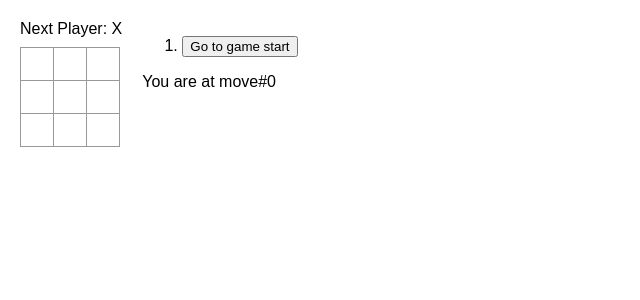
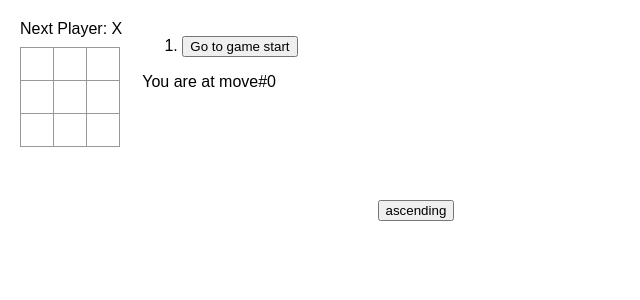
Before and after one commit to armcortex3445/react-tutorial-tic-tae-toe, a React (Create React App) app: page / in a window 1280 px wide. Shown: the top 300 px of the page, without its empty margins (0-640 px from the left). Built offline with nearby package versions, Linux system fonts and the light colour scheme.

Commit message:
Add toggle button for move button order

```diff
--- a/src/App.js
+++ b/src/App.js
@@ -82,6 +82,8 @@ export default function Game() {
 
   const [history, setHistory] = useState([Array(9).fill(null)]);
   const [curMove,setCurMove] = useState(0);
+  const [ascending, setAscending] = useState(true);
+  const displayOrder = ascending ? "ascending" : "descending";
   const currentSquares = history[curMove];
   const xIsNext = (curMove %2 ===0);
   const moveDescription = `You are at move#${curMove}`
@@ -95,6 +97,8 @@ export default function Game() {
   function jumpTo(nextMove){
     setCurMove(nextMove);
   }
+
+
 
   const moves = history.map((squares,move) => {
     let description ='';
@@ -113,14 +117,22 @@ export default function Game() {
 
   })
 
+  const reverseMoves = [...moves].reverse();
+  const currMoves = ascending ? moves : reverseMoves;
+
+
+
   return (
     <div className="game">
       <div className="game-board">
         <Board xIsNext={xIsNext} squares={currentSquares} onPlay={handlePlay} />
       </div>
       <div className="game-info">
-        <ol>{moves}</ol>
+        <ol>{currMoves}</ol>
         <p>{moveDescription}</p>
+      </div>
+      <div className="toolbar">
+        <button onClick={() => setAscending(!ascending)}>{displayOrder}</button>
       </div>
     </div>
   )
--- a/src/styles.css
+++ b/src/styles.css
@@ -88,3 +88,8 @@ body {
 .game-info {
   margin-left: 20px;
 }
+
+.toolbar {
+  margin-top: 100px;
+  padding: 80px;
+}
```
